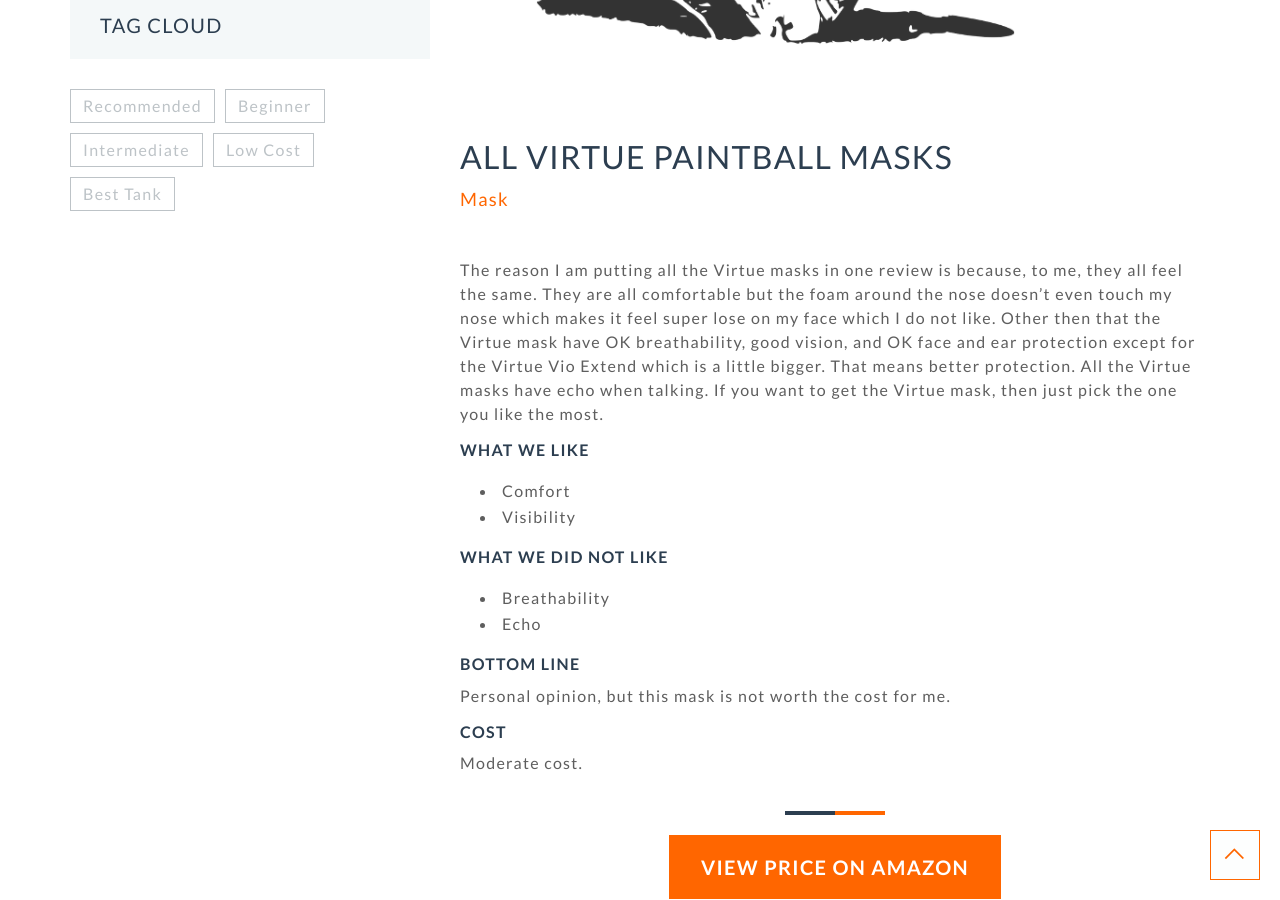
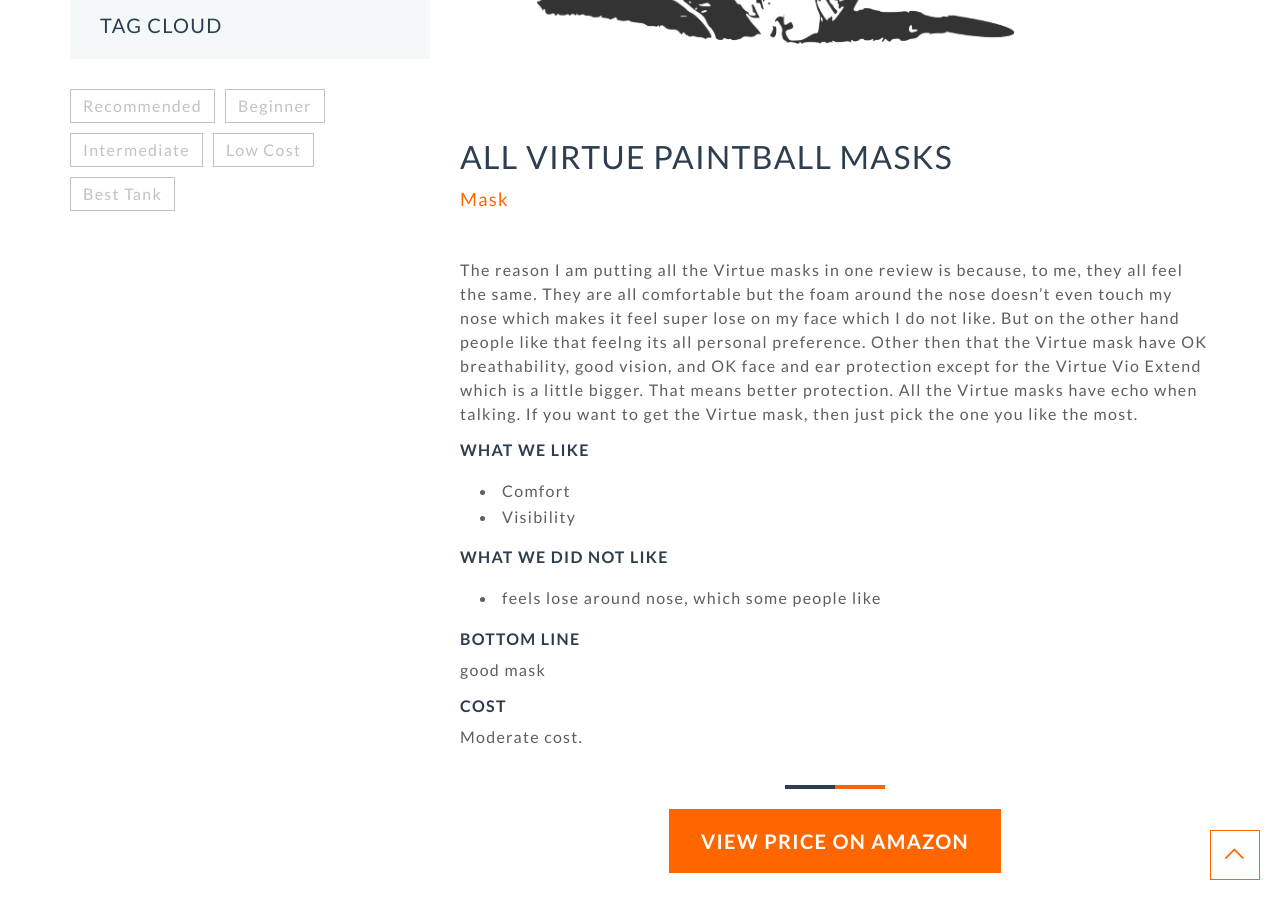
Before and after one commit to lampapps/paintballreview, a Jekyll site: the page built from _posts/2018-12-30-all-virtue-masks.md, in a window 1280 px wide and 900 px high, scrolled down 967 px. Built offline with Jekyll 4.4.1, drawn with Linux system fonts in a browser that asks for light colours; nearby versions of some CDN libraries.

Commit message:
Update 2018-12-30-all-virtue-masks.md

```diff
--- a/_posts/2018-12-30-all-virtue-masks.md
+++ b/_posts/2018-12-30-all-virtue-masks.md
@@ -8,7 +8,8 @@ tags:
 image: noimage.png
 desc: A Review of all Virtue Paintball Masks
 ---
-The reason I am putting all the Virtue masks in one review is because, to me, they all feel the same. They are all comfortable but the foam around the nose doesn’t even touch my nose which makes it feel super lose on my face which I do not like. Other then that the Virtue mask have OK breathability, good vision, and OK face and ear protection except for the Virtue Vio Extend which is a little bigger. That means better protection. All the Virtue masks have echo when talking. If you want to get the Virtue mask, then just pick the one you like the most.
+
+The reason I am putting all the Virtue masks in one review is because, to me, they all feel the same. They are all comfortable but the foam around the nose doesn’t even touch my nose which makes it feel super lose on my face which I do not like. But on the other hand people like that feelng its all personal preference. Other then that the Virtue mask have OK breathability, good vision, and OK face and ear protection except for the Virtue Vio Extend which is a little bigger. That means better protection. All the Virtue masks have echo when talking. If you want to get the Virtue mask, then just pick the one you like the most.
 
 ##### What we like
 
@@ -17,12 +18,11 @@ The reason I am putting all the Virtue masks in one review is because, to me, th
 
 ##### What we did not like
 
-* Breathability
-* Echo
+* feels lose around nose, which some people like
 
 ##### Bottom Line
 
-Personal opinion, but this mask is not worth the cost for me.
+good mask
 
 ##### Cost
 
```
